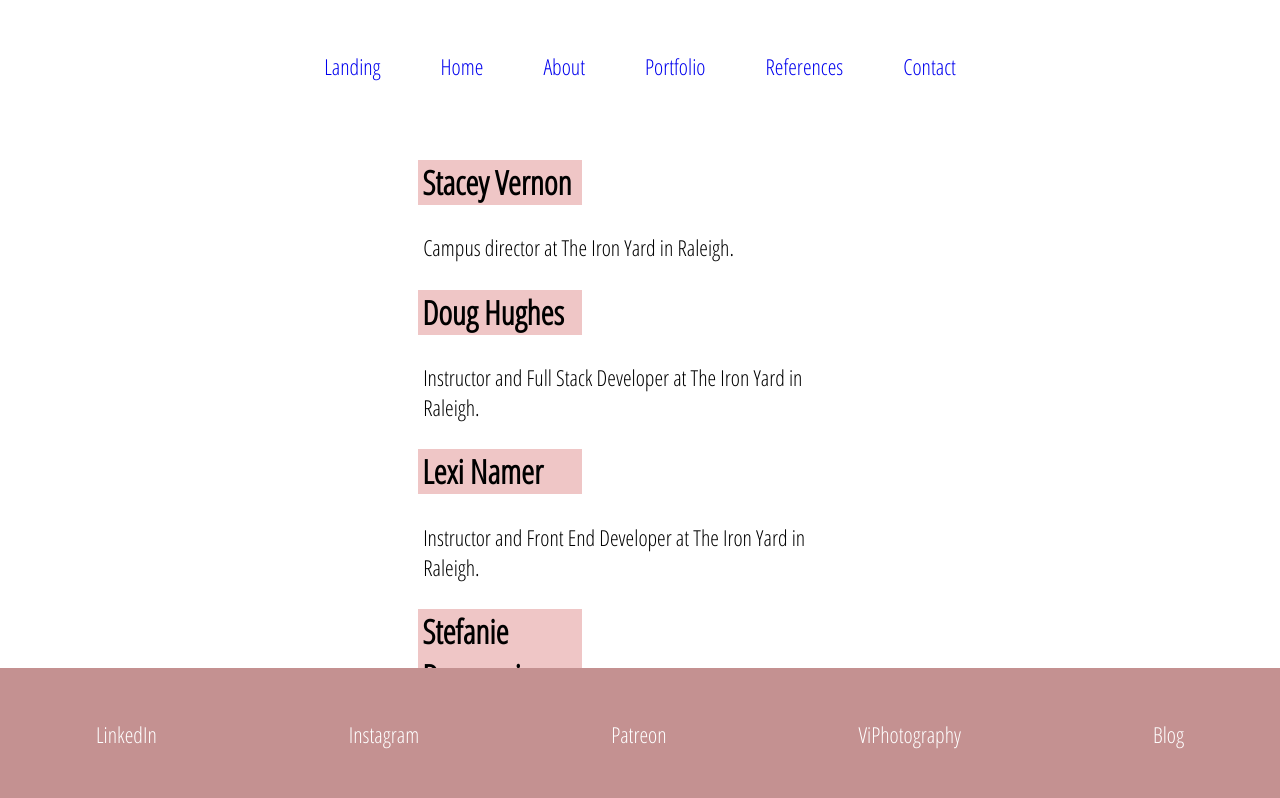
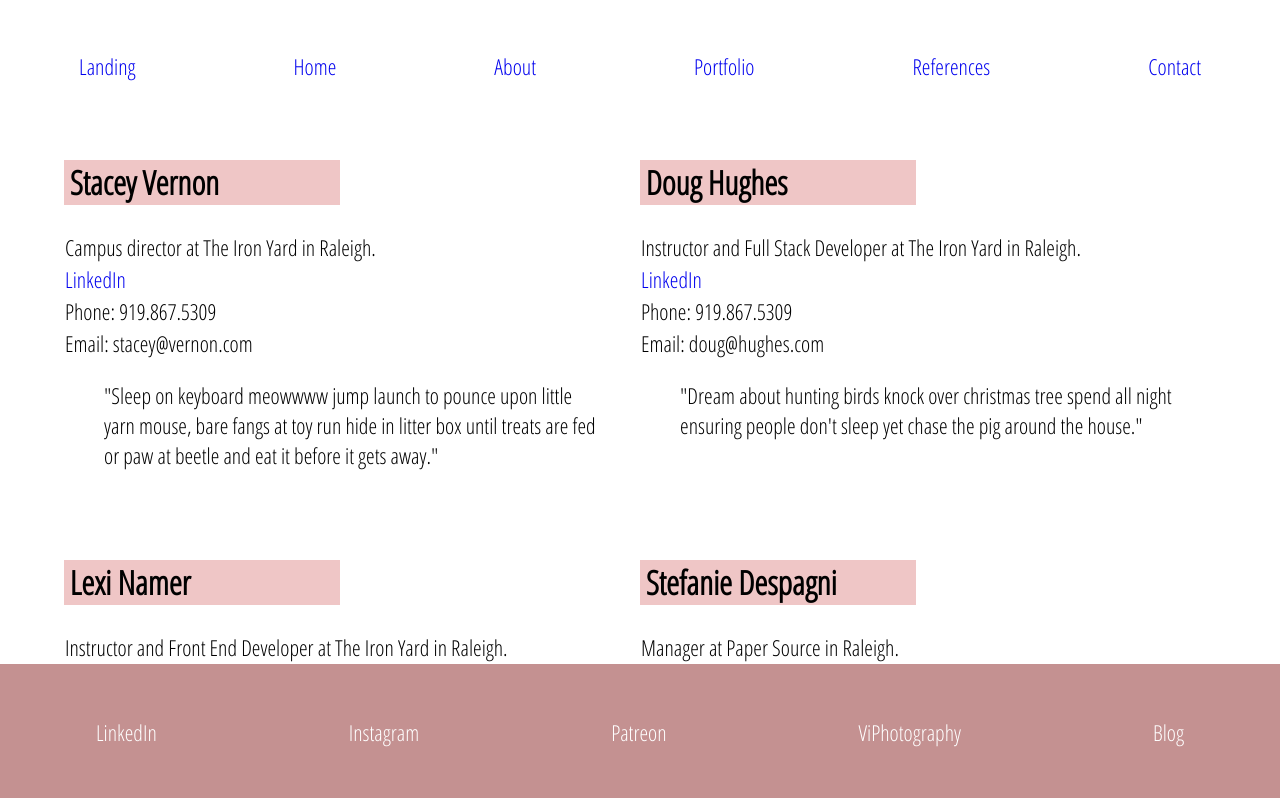
Before and after one commit to victoriarainc/portfolioapp, a React (Create React App) app: page /references in a window 1280 px wide. Shown: the top 798 px of the page. Built offline with nearby package versions, Linux system fonts and the light colour scheme.

Commit message:
refactored styling for References and Contact +changed links to navlinks

```diff
--- a/src/components/BaseLayout.js
+++ b/src/components/BaseLayout.js
@@ -1,19 +1,19 @@
 import React, { Component } from 'react';
 import ReactDOM from 'react-dom';
 
-import {Link} from 'react-router-dom';
+import {NavLink} from 'react-router-dom';
 
 export default class BaseLayout extends Component {
   render() {
     return (
       <div>
         <header>
-          <div className="link"><Link to="/">Landing</Link></div>
-          <div className="link"><Link to="/home">Home</Link></div>
-          <div className="link"><Link to="/about">About</Link></div>
-          <div className="link"><Link to="/portfolio">Portfolio</Link></div>
-          <div className="link"><Link to="/references">References</Link></div>
-          <div className="link"><Link to="/contact">Contact</Link></div>
+          <div className="link"><NavLink to="/">Landing</NavLink></div>
+          <div className="link"><NavLink to="/home">Home</NavLink></div>
+          <div className="link"><NavLink to="/about">About</NavLink></div>
+          <div className="link"><NavLink to="/portfolio">Portfolio</NavLink></div>
+          <div className="link"><NavLink to="/references">References</NavLink></div>
+          <div className="link"><NavLink to="/contact">Contact</NavLink></div>
         </header>
         <section className="body">
         {this.props.children}
--- a/src/components/Contact.js
+++ b/src/components/Contact.js
@@ -6,8 +6,21 @@ export default class About extends Component {
   }
   render () {
     return (
-      <section>
+      <section className="contact">
+        <div className="contactType">
+        <h3> Email </h3>
+        <p> viography.raleigh@gmail.com </p>
+        </div>
 
+        <div className="contactType">
+        <h3> Google + </h3>
+        <p> plus.google.com/+VictoriaColeman</p>
+        </div>
+
+        <div className="contactType">
+        <h3> Phone </h3>
+        <p>910.867.5309</p>
+        </div>
       </section>
     )
   }
--- a/src/components/References.js
+++ b/src/components/References.js
@@ -1,27 +1,55 @@
 import React, { Component } from 'react';
 
-export default class About extends Component {
+export default class References extends Component {
   constructor(props) {
     super(props)
   }
   render () {
     return (
-      <section>
+      <section className="allRef">
 
+        <div className="ref">
           <h2>Stacey Vernon</h2>
           <p>Campus director at The Iron Yard in Raleigh.</p>
+          <a href="https://www.linkedin.com/in/staceyvernon/">LinkedIn</a>
+          <p>Phone: 919.867.5309</p>
+          <p>Email: stacey@vernon.com</p>
+          <blockquote>"Sleep on keyboard meowwww jump launch to pounce upon little yarn mouse, bare fangs at toy run hide in litter box until treats are fed or paw at beetle and eat it before it gets away."</blockquote>
+        </div>
 
+        <div className="ref">
           <h2>Doug Hughes</h2>
           <p>Instructor and Full Stack Developer at The Iron Yard in Raleigh.</p>
+          <a href="https://www.linkedin.com/in/doug-hughes/">LinkedIn</a>
+          <p>Phone: 919.867.5309</p>
+          <p>Email: doug@hughes.com</p>
+          <blockquote>"Dream about hunting birds knock over christmas tree spend all night ensuring people don't sleep yet chase the pig around the house."</blockquote>
+        </div>
 
+        <div className="ref">
           <h2>Lexi Namer</h2>
           <p>Instructor and Front End Developer at The Iron Yard in Raleigh.</p>
+          <a href="https://www.linkedin.com/in/lexinamer/">LinkedIn</a>
+          <p>Phone: 919.867.5309</p>
+          <p>Email: lexi@namer.com</p>
+          <blockquote>"Play riveting piece on synthesizer keyboard lie in the sink all day."</blockquote>
+        </div>
 
+        <div className="ref">
           <h2>Stefanie Despagni</h2>
           <p>Manager at Paper Source in Raleigh.</p>
+          <p>Phone: 919.867.5309</p>
+          <p>Email: stefanie@despagni.com</p>
+          <blockquote>"Scratch at fleas, meow until belly rubs, hide behind curtain when vacuum cleaner is on scratch strangers and poo on owners food."</blockquote>
+        </div>
 
+        <div className="ref">
           <h2>Amy Miller</h2>
           <p>Supervisor at The Dollar Book Exchange in Raleigh.</p>
+          <p>Phone: 919.867.5309</p>
+          <p>Email: amy.miller.com</p>
+          <blockquote>"Roll on the floor purring your whiskers off lick plastic bags, yet have my breakfast spaghetti yarn, claw drapes, but swat at dog. Instead of drinking water from the cat bowl, make sure to steal water from the toilet."</blockquote>
+        </div>
 
       </section>
     )
--- a/src/styles/index.css
+++ b/src/styles/index.css
@@ -15,25 +15,25 @@ body {
 h2 {
   background-color: #efc6c6;
   padding: 0 1%;
-  width: 35%
+  width: 8em;
 }
 
 h3 {
   background-color: #efc6c6;
-  width: 20%;
+  width: 9em;
   padding: 0 1%;
   margin: 2px 0;
 }
 
-p {
-  padding: 0 1%;
-  margin: 1px 1px;
+p, a {
+  margin: 2px 1px;
 }
+
 
  /*============= NAV/HEADER =================*/
 header {
   display: flex;
-  justify-content: center;
+  justify-content: space-around;
   padding: 4% 0;
   width: 100%;
   color: #efc6c6;
@@ -43,15 +43,12 @@ header a:visited {
   color: #c49191;
 }
 
-.link {
-  margin: 0 30px;
-}
-
 /*============== CHILDREN ===========*/
 .body {
   display: flex;
   justify-content: center;
   padding: 0 5%;
+  margin-bottom: 20%;
 }
 
 /*======== CONTACT/FOOTER ============*/
@@ -76,3 +73,23 @@ footer a {
   justify-content: flex-start;
   width: 100%;
 }
+
+ /*---------- references --------*/
+ .allRef {
+   display: flex;
+   flex-flow: row wrap;
+ }
+
+ .ref {
+   width: 50%;
+   height: 400px;
+ }
+
+ /*------- contact ---------*/
+.contact {
+  width: 100%;
+}
+
+.contactType {
+  margin-bottom: 1em;
+}
```
Lines whose indentation alone changed are shown as unchanged.
